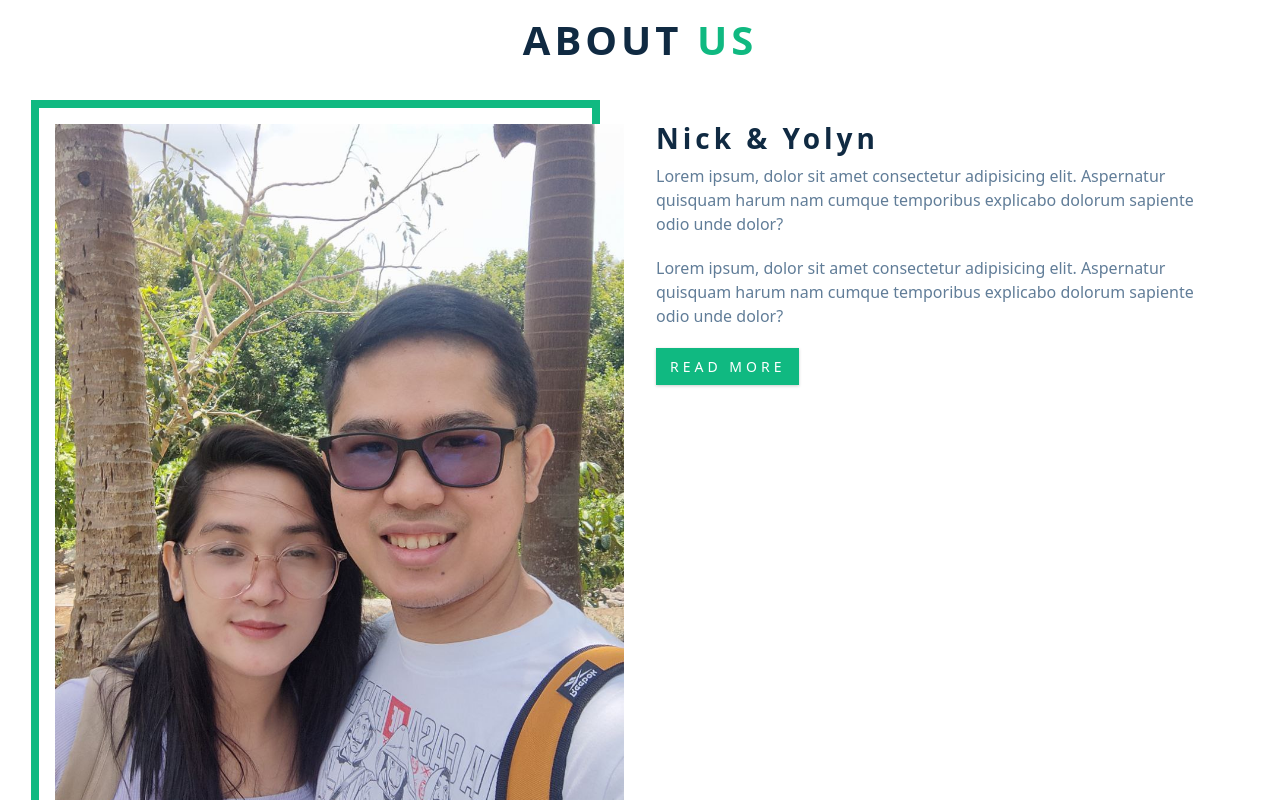
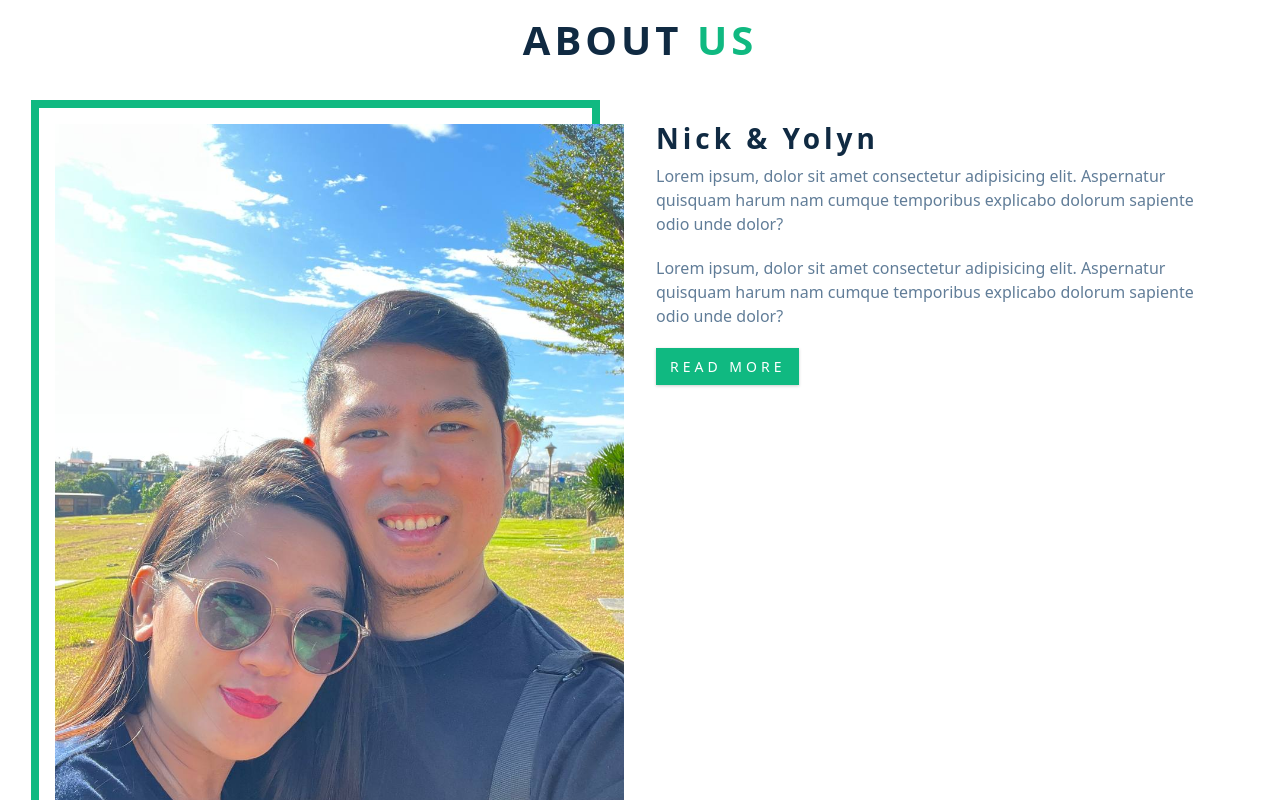
Before and after one commit to Franz0000/42-lions-road, a React (Create React App) app: page / in a window 1280 px wide. Shown: the part 860-1660 px from the top of the page. Built offline with nearby package versions, Linux system fonts and the light colour scheme.

Commit message:
update about us

```diff
--- a/src/components/About.js
+++ b/src/components/About.js
@@ -1,6 +1,7 @@
-import aboutImg from '../images/img6.jpg';
+
+import { tours } from '../data'
 import Title from './Title';
-
+var latestImage = tours.length - 1;
 const About = () => {
   return (
     <section className='section' id='about'>
@@ -8,7 +9,7 @@ const About = () => {
 
       <div className='section-center about-center'>
         <div className='about-img'>
-          <img src={aboutImg} className='about-photo' alt='awesome beach' />
+          <img src={tours[latestImage].image} className='about-photo' alt='awesome beach' />
         </div>
         <article className='about-info'>
           <h3>Nick & Yolyn</h3>
```
